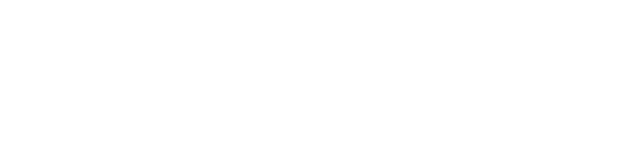
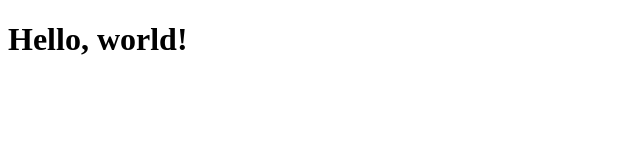
Before and after one commit to ranatakemoto/WebDesign_2, a plain HTML site: page Class1/index.html in a window 1280 px wide. Shown: the whole page, without its empty margins (0-640 px from the left). Drawn offline with Linux system fonts and the light colour scheme.

Commit message:
make changes in class for demo purpose
Added header 1

```diff
--- a/Class1/index.html
+++ b/Class1/index.html
@@ -9,6 +9,7 @@
     <script src="main.js"></script>
 </head>
 <body>
+    <h1>Hello, world!<h1>
 
 </body>
 </html>
```
